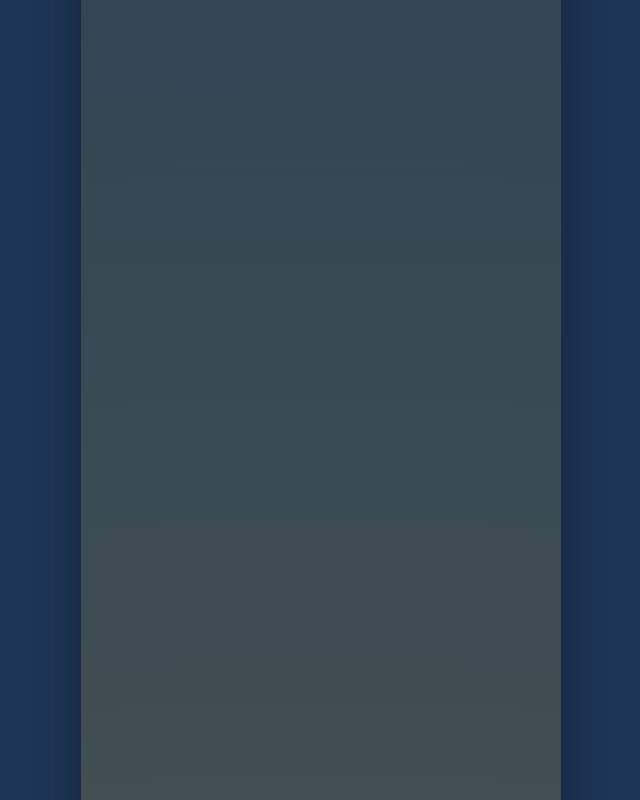
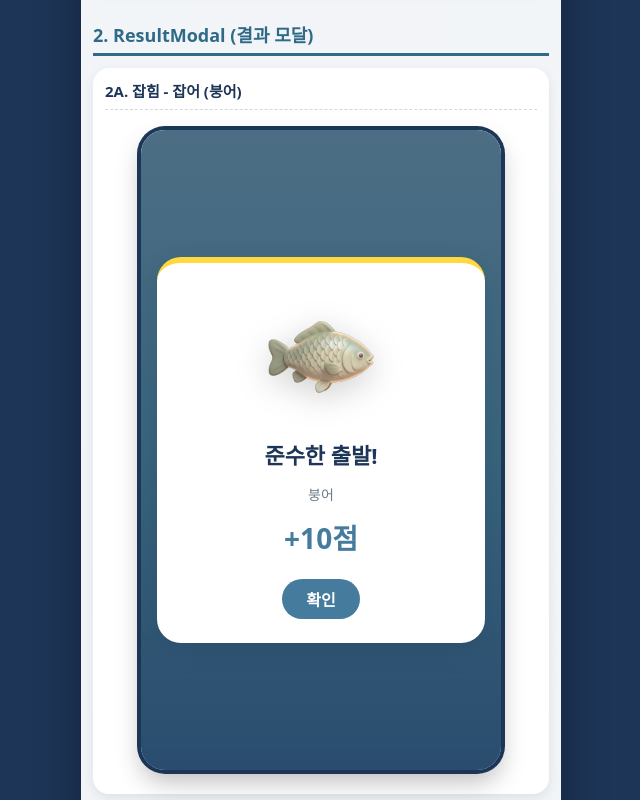
Before and after one commit to JHS-HECTO/polyball-fishing, a Next.js app: page /qa in a window 1280 px wide. Shown: the part 1600-2400 px from the top of the page, without its empty margins (319-959 px from the left). Built offline with nearby package versions, Linux system fonts and the light colour scheme.

Commit message:
fix: contain modals inside QA phone frames via contain:paint + transform

```diff
--- a/app/qa/page.module.scss
+++ b/app/qa/page.module.scss
@@ -78,7 +78,9 @@
   width: 100%;
 }
 
-// Mini "phone frame" so modals don't fill the QA page width.
+// Mini "phone frame" — must establish a containing block for position:fixed
+// descendants so the modals stay inside the preview card instead of taking
+// over the whole QA page. `contain: paint` does that.
 .phone {
   position: relative;
   width: min(36rem, 100%);
@@ -89,7 +91,10 @@
   box-shadow:
     0 0 0 0.4rem #1D3557,
     0 1.2rem 2.4rem rgba(0, 0, 0, 0.25);
-  isolation: isolate;
+  contain: layout paint style;
+  // Fallback for browsers that don't honor `contain: paint` for containment —
+  // a transform also establishes a containing block for fixed positioning.
+  transform: translateZ(0);
 }
 
 .row {
```
